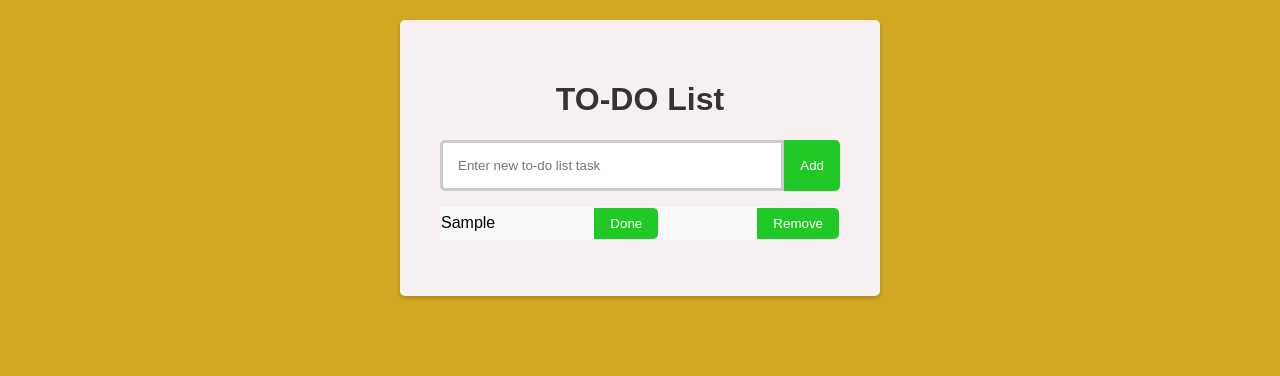
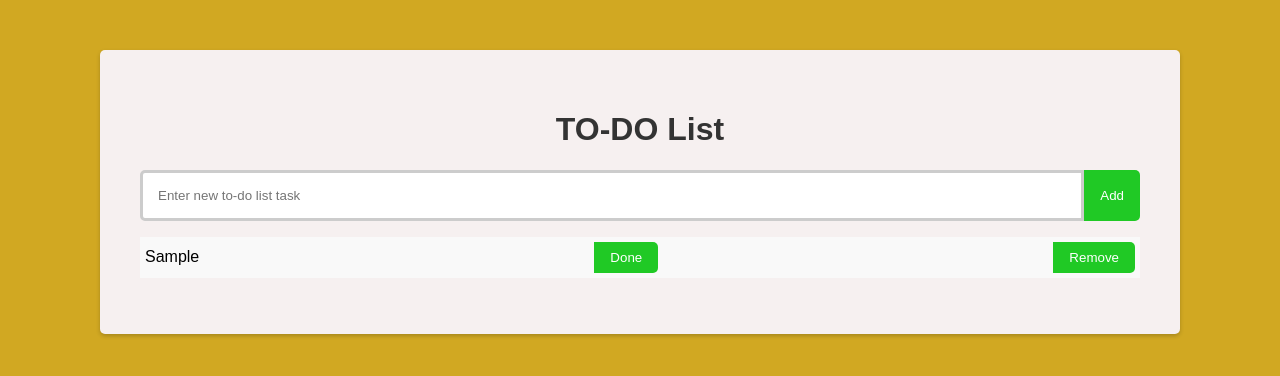
Before and after one commit to prabhat-chaudhary/Todolist.github.io, a plain HTML site: page index.html in a window 1280 px wide. Both pictures are taken after typing "Sample" into the empty fields and a click on the button "Add". Drawn offline with Linux system fonts and the light colour scheme.

Commit message:
To-Do List

```diff
--- a/index.html
+++ b/index.html
@@ -15,8 +15,8 @@
 }
 
 .container {
-    max-width: 400px;
-    margin: 20px auto;
+    max-width: 1000px;
+    margin: 50px auto;
     padding: 40px;
     background-color: #f6f0f0;
     border-radius: 5px;
@@ -57,7 +57,7 @@ li {
     display: flex;
     align-items: center;
     justify-content: space-between;
-    padding: 1px;
+    padding: 5px;
     background-color: #f9f9f9;
     border-bottom: 1px solid #ddd;
 }
```
